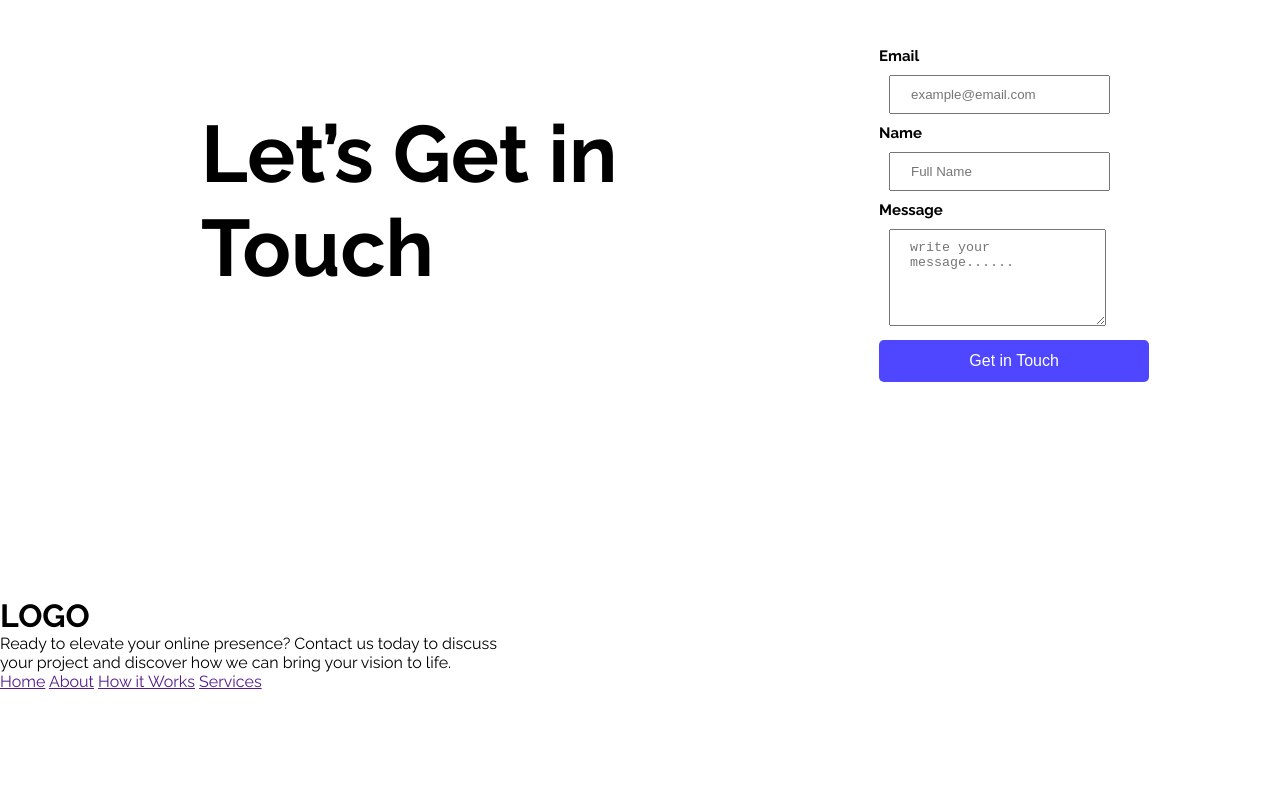
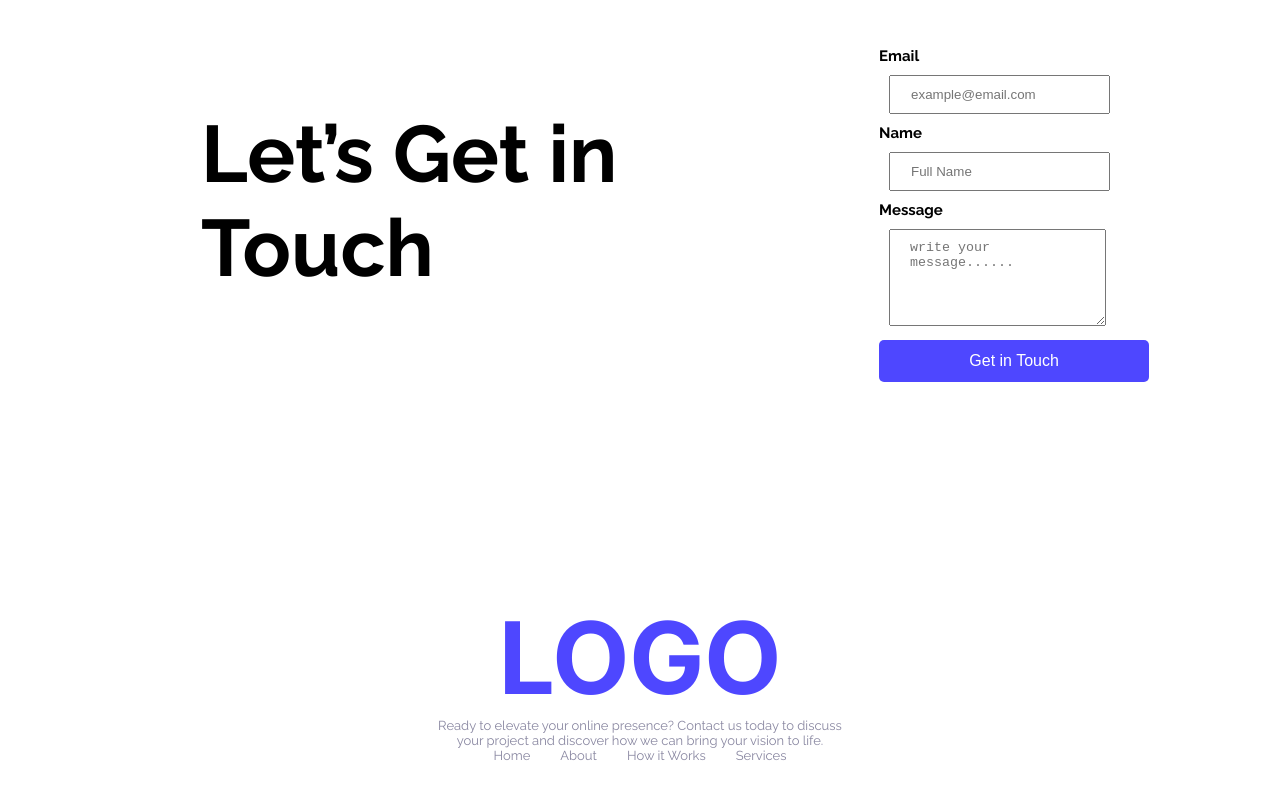
Before and after one commit to TohaKhan6/Day-6-assignment, a plain HTML site: page index.html in a window 1280 px wide. Shown: the part 2767-3566 px from the top of the page. Before the commit the page ends 3458 px from the top, so only its background shows below. Drawn offline with Linux system fonts and the light colour scheme.

Commit message:
final update

```diff
--- a/style.css
+++ b/style.css
@@ -300,3 +300,37 @@ nav li a{
     border-radius: 5px;
     width: 270px;
 }
+
+/* Foter Section */
+.foter-main {
+    margin: 50px auto;
+    max-width: 1140px;
+    height: 250px;
+    text-align: center;
+    padding-top: 0px;
+}
+
+.foter-right {
+    display: flex;
+    justify-content: center;
+    align-items: center;
+    gap: 30px;
+}
+
+.foter-right a {
+    color: #8987A1;
+    text-decoration: none;
+    font-size: 13px;
+}
+
+.brand-logo {
+    color: #4E47FF;
+    font-weight: bolder;
+    font-size: 100px;
+    font-family: "Inter", sans-serif; ;
+}
+
+.foter-text {
+    color: #8987A1;
+    font-size: 13px;
+}
```
